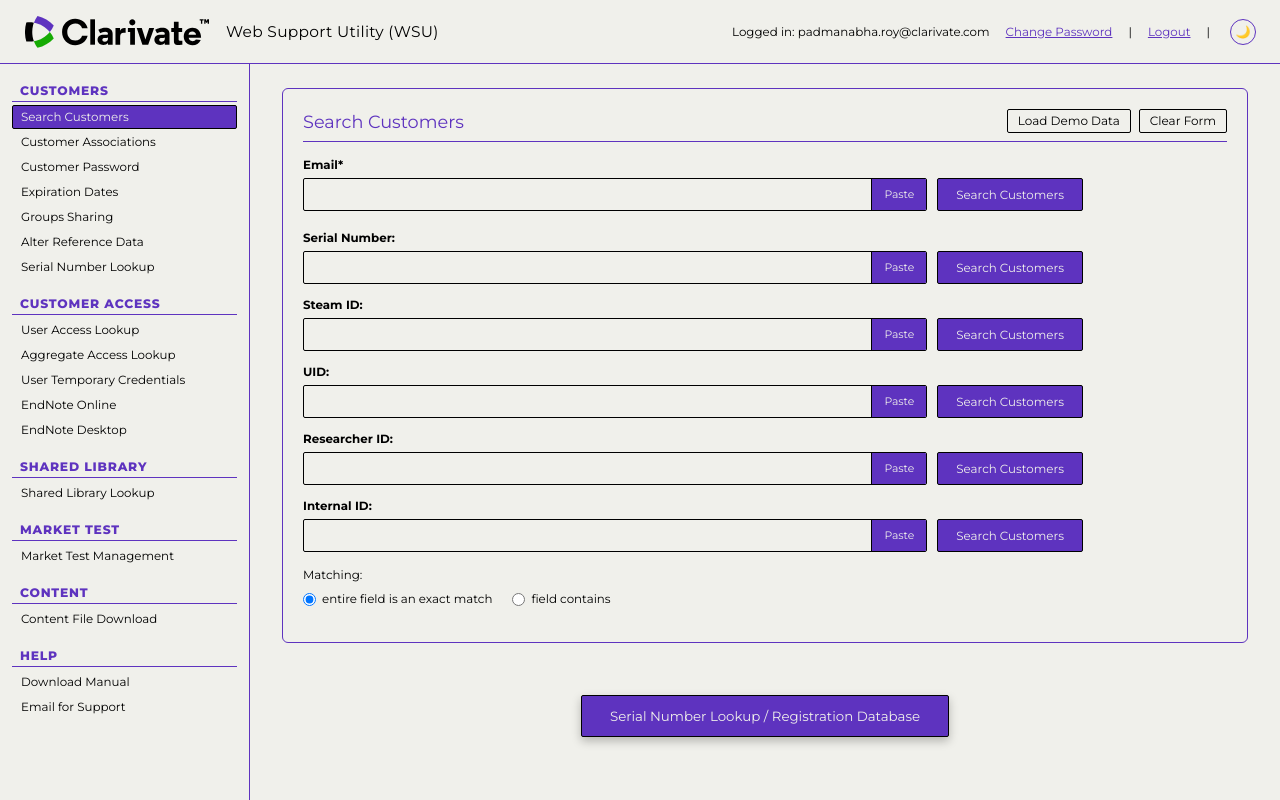
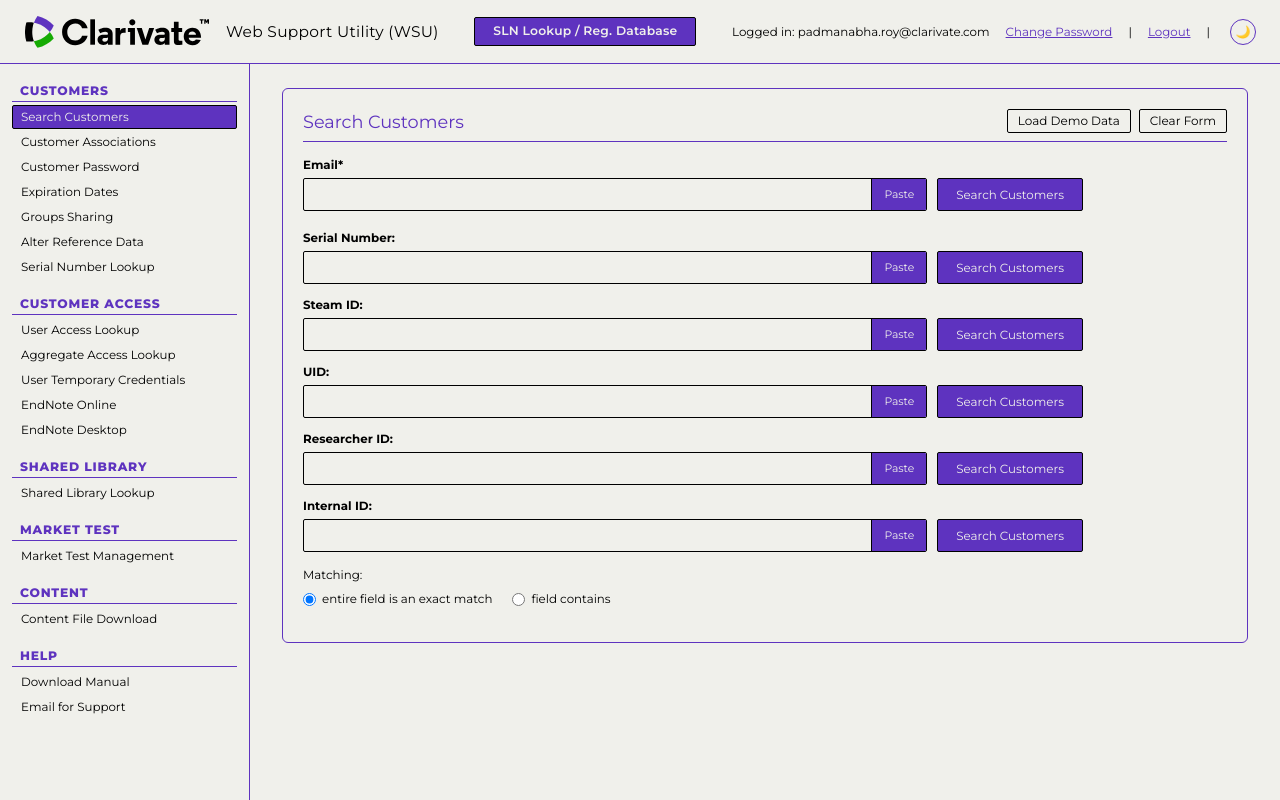
Before and after one commit to roypadmanabha/web-support-utility-integrated, a React (Vite) app: page / in a window 1280 px wide. Built offline with nearby package versions, Linux system fonts and the light colour scheme.

Commit message:
Relocate and rename button to SLN Lookup / Reg. Database fixed in WSU header

```diff
--- a/src/App.jsx
+++ b/src/App.jsx
@@ -110,7 +110,7 @@
 };
 
 // Top-level Header Bar Component
-const HeaderBar = ({ titleText, backActionText, onBackClick, onShowToast, theme, onToggleTheme }) => (
+const HeaderBar = ({ titleText, backActionText, onBackClick, onShowToast, theme, onToggleTheme, centerAction }) => (
   <header className="wsu-header">
     <div className="wsu-header-left">
       <div className="wsu-header-logo-container">
@@ -120,6 +120,12 @@
         <span>{titleText || 'Web Support Utility (WSU)'}</span>
       </div>
     </div>
+
+    {centerAction && (
+      <div className="wsu-header-center">
+        {centerAction}
+      </div>
+    )}
 
     <div className="wsu-header-right">
       {backActionText && onBackClick && (
@@ -1214,6 +1220,24 @@
         theme={theme}
         onToggleTheme={toggleTheme}
         onShowToast={showToast}
+        centerAction={
+          <button
+            type="button"
+            className="wsu-btn-primary"
+            onClick={() => {
+              setCurrentPage('registration-database');
+              showToast('Navigated to Registration Database Page');
+            }}
+            style={{
+              padding: '6px 18px',
+              fontSize: '0.82rem',
+              fontWeight: 600,
+              letterSpacing: '0.2px'
+            }}
+          >
+            SLN Lookup / Reg. Database
+          </button>
+        }
       />
 
       {/* BODY CONTENT */}
@@ -1688,26 +1712,6 @@
               </div>
             )}
 
-          {/* UNIVERSAL BUTTON AT THE ENDED SECTION OF EACH TAB VIEW */}
-          <div style={{ marginTop: '28px', marginBottom: '16px', display: 'flex', justifyContent: 'center' }}>
-            <button
-              className="wsu-btn-primary"
-              onClick={() => {
-                setCurrentPage('registration-database');
-                showToast('Navigated to Registration Database Page');
-              }}
-              style={{
-                borderRadius: '2px',
-                padding: '12px 28px',
-                fontSize: '0.89rem',
-                fontWeight: 400,
-                boxShadow: '0 4px 10px rgba(0, 0, 0, 0.25)'
-              }}
-            >
-              Serial Number Lookup / Registration Database
-            </button>
-          </div>
-
         </main>
       </div>
 
--- a/src/index.css
+++ b/src/index.css
@@ -68,6 +68,9 @@
 
 /* Header Navbar (#F0F0EB background, clean vertical alignment) */
 .wsu-header {
+  position: sticky;
+  top: 0;
+  z-index: 100;
   min-height: 64px;
   background-color: #F0F0EB;
   color: #000000;
@@ -77,6 +80,13 @@
   padding: 12px 24px;
   border-bottom: 1px solid #5E33BF;
   gap: 20px;
+}
+
+.wsu-header-center {
+  display: flex;
+  align-items: center;
+  justify-content: center;
+  flex: 1;
 }
 
 .wsu-header-left {
```
